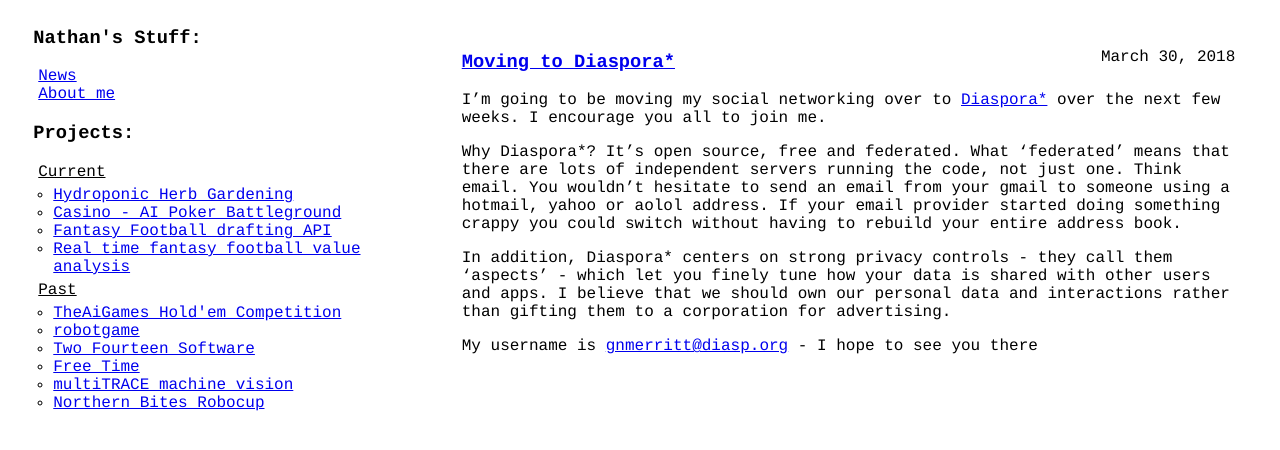
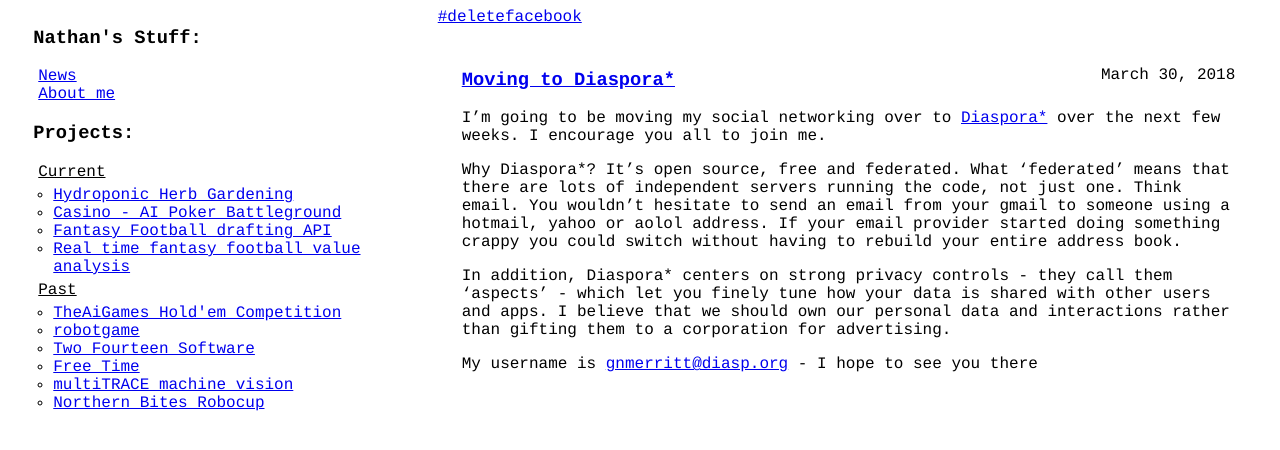
Before and after one commit to gnmerritt/gnmerritt.net, a Jekyll site: the page built from _posts/2018-03-30-diaspora.markdown, in a window 1280 px wide. Shown: the top 450 px of the page. Built offline with Jekyll 4.4.1, drawn with Linux system fonts in a browser that asks for light colours.

Commit message:
first cut at building category pages

```diff
--- a/_config.yml
+++ b/_config.yml
@@ -1,3 +1,16 @@
 highlighter: 'pygments'
 
 destination: /usr/share/nginx/www
+
+
+collections:
+  category:
+    output: true
+
+defaults:
+  -
+    scope:
+      path: ""
+      type: category
+    values:
+      layout: "category"
--- a/_layouts/post.html
+++ b/_layouts/post.html
@@ -1,6 +1,15 @@
 ---
 layout: default
 ---
+
+<div class="tags">
+    {% assign sortedCategories = page.categories | sort %}
+    {% for category in sortedCategories %}
+        <span class="tag">
+            <a href="/category/{{ category }}">#{{ category }}</a>
+        </span>
+    {% endfor %}
+</div>
 
 <article class="post full">
   <h3 class="title"><a href="{{ page.url }}">{{ page.title }}</a></h3>
--- a/_posts/2018-03-30-diaspora.markdown
+++ b/_posts/2018-03-30-diaspora.markdown
@@ -1,7 +1,8 @@
 ---
 layout: post
 title: Moving to Diaspora*
-categories: deletefacebook
+categories:
+   - "deletefacebook"
 ---
 
 I'm going to be moving my social networking over to [Diaspora*](https://diasporafoundation.org/) over the next few weeks. I encourage you all to join me.
--- a/_posts/2018-04-03-fb-photos-of-me.markdown
+++ b/_posts/2018-04-03-fb-photos-of-me.markdown
@@ -1,7 +1,8 @@
 ---
 layout: post
 title: Downloading Photos of You from Facebook
-categories: deletefacebook
+categories:
+   - "deletefacebook"
 ---
 
 Over the next couple weeks I'm going to work on tools to help transition all my data from Facebook to [Diaspora*](https://diasporafoundation.org/). Part of that is making sure that all the data I want to keep from my Facebook days is safely stored somewhere locally.
```
Also changed, not shown: _category/deletefacebook.md (added, +2 -0 lines), _layouts/category.html (added, +16 -0 lines).
